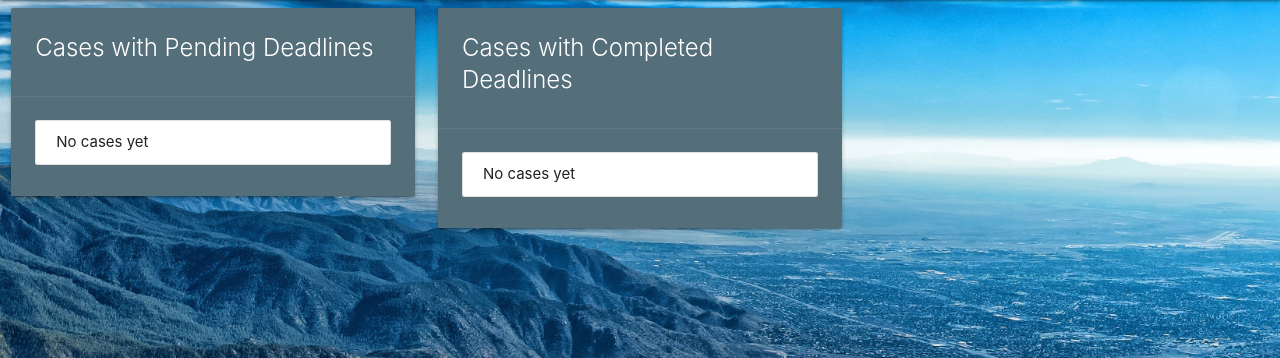
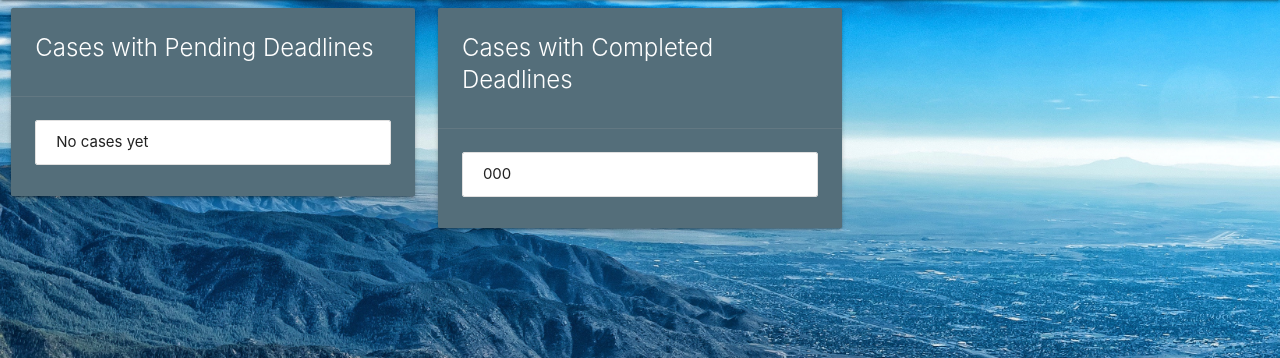
Before and after one commit to jscpeterson/reminders, a Django app: page / in a window 1280 px wide. Shown: the part 128-486 px from the top of the page. Run offline with Django 3.2, Linux system fonts and the light colour scheme; a user stored in the database is signed in; tables that the repository leaves empty hold one stand-in row (values such as "Sample post"); parts of the project's set-up code (start-up, migrations or seed data) failed here and were passed over; some libraries are stand-ins or nearby versions.

Commit message:
Home page views of cases open/close are working

```diff
--- a/remind/case_utils.py
+++ b/remind/case_utils.py
@@ -16,4 +16,4 @@ def get_open(cases):
 
 
 def get_closed(cases):
-    return Q(cases.filter(deadline__expired=True)) | Q(cases.filter(deadline__completed=True))
+    return cases.filter(Q(deadline__expired=True) | Q(deadline__completed=True))
--- a/templates/home.html
+++ b/templates/home.html
@@ -97,7 +97,7 @@
             </div>
             <div class="card-action">
                 <ul class="collection">
-                    {% for case in object_list %}
+                    {% for case in closed_cases %}
                         <li class="collection-item">{{ case.case_number }}</li>
                     {% empty %}
                         <li class="collection-item">No cases yet</li>
```
